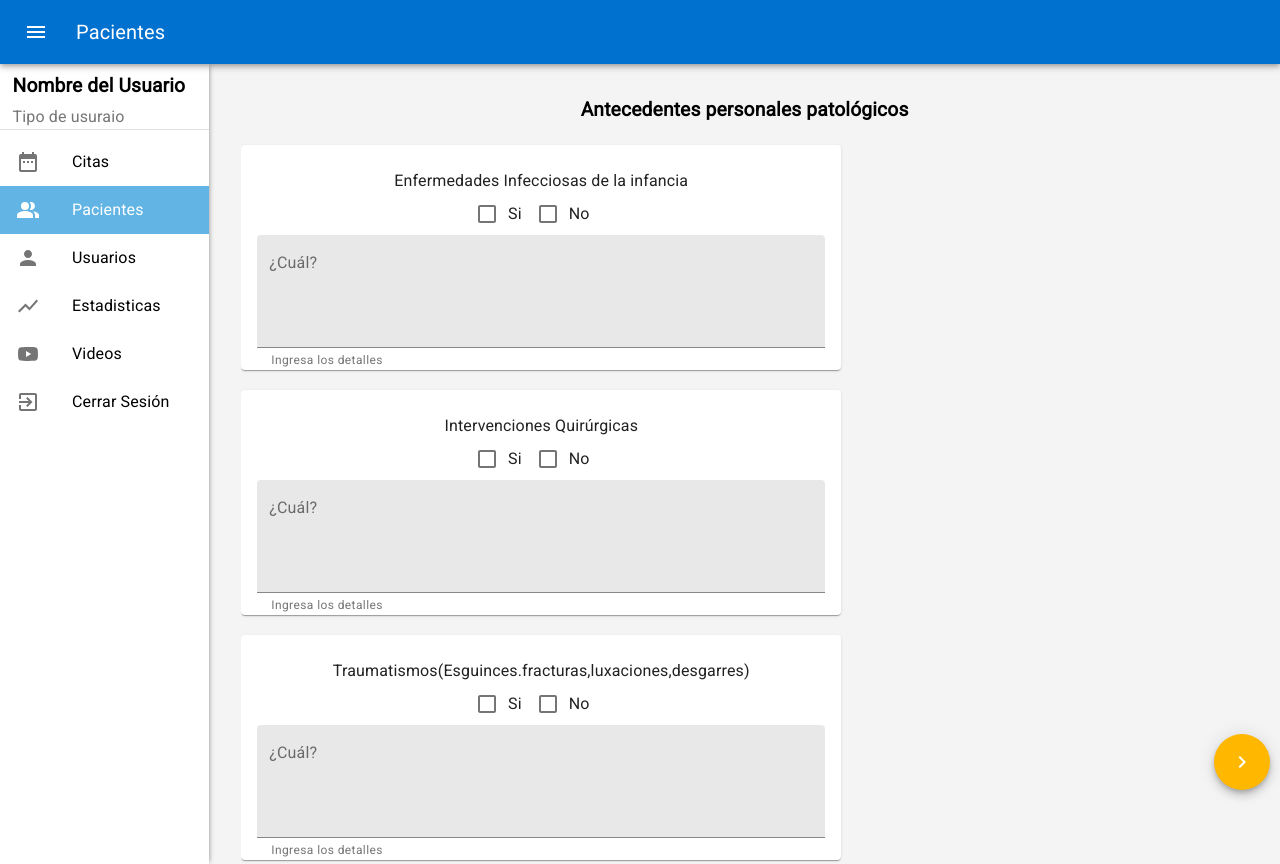
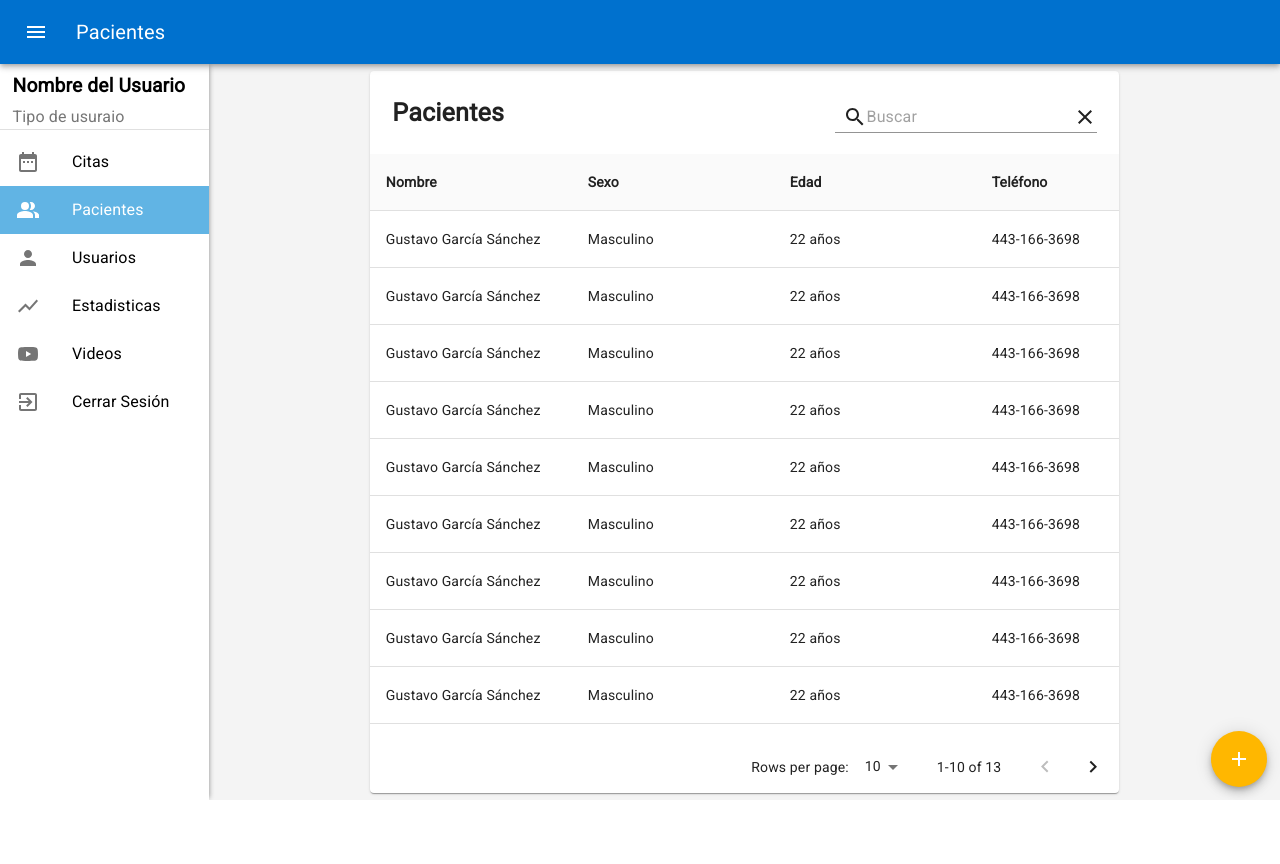
Before and after one commit to LeiWithP/cufri, a React (Create React App) app: page /Patients in a window 1280 px wide. After the commit the page ends 800 px from the top, so only its background shows below. Built offline with nearby package versions, Linux system fonts and the light colour scheme.

Commit message:
union de pantallas de pacientes

```diff
--- a/src/App.js
+++ b/src/App.js
@@ -2,7 +2,7 @@ import React from 'react';
 import Login from './Login/Login';
 import Main from './MainPage/MainPage';
 import Dates from './Dates/Dates';
-import Patients from './Patients/Record/Patologicrecord';
+import Patients from './Patients/Patients';
 import Recordp1 from './Patients/Record/Identification';
 import Recordp2 from './Patients/Record/Familiarantecedents';
 import Recordp3 from './Patients/Record/Nopatologicantecedents';
--- a/src/Patients/Patients.jsx
+++ b/src/Patients/Patients.jsx
@@ -1,101 +1,87 @@
-/*import React from 'react';
-import AppBar from '../Components/AppBar';
-import SideMenu from '../Components/SideMenu';
-import Paper from '@material-ui/core/Paper';
-import SearchIcon from '@material-ui/icons/Search';
-import ClearIcon from '@material-ui/icons/Clear';
-import Table from '@material-ui/core/Table';
-import TableBody from '@material-ui/core/TableBody';
-import TableCell from '@material-ui/core/TableCell';
-import TableContainer from '@material-ui/core/TableContainer';
-import TableHead from '@material-ui/core/TableHead';
-import TablePagination from '@material-ui/core/TablePagination';
-import TableRow from '@material-ui/core/TableRow';
-//import { makeStyles, Typography, TextField, InputAdornment, TableHead, TableRow } from '@material-ui/core';
-import { makeStyles } from '@material-ui/core/styles';
-import { TextField, InputAdornment, Typography } from '@material-ui/core';
-import IconButton from '@material-ui/core/IconButton';
-import EditIcon from '@material-ui/icons/Edit';
-import DeleteForeverIcon from '@material-ui/icons/DeleteForever';
+import React from 'react';
+import Content from '../Components/Content';
+import Paper from "@material-ui/core/Paper";
+import Typography from "@material-ui/core/Typography";
+import SearchIcon from "@material-ui/icons/Search";
+import ClearIcon from "@material-ui/icons/Clear";
+import Table from "@material-ui/core/Table";
+import TableBody from "@material-ui/core/TableBody";
+import TableCell from "@material-ui/core/TableCell";
+import TableContainer from "@material-ui/core/TableContainer";
+import TableHead from "@material-ui/core/TableHead";
+import TablePagination from "@material-ui/core/TablePagination";
+import TableRow from "@material-ui/core/TableRow";
+import { makeStyles } from "@material-ui/core/styles";
+import { TextField, InputAdornment } from "@material-ui/core";
+import IconButton from "@material-ui/core/IconButton";
+import EditIcon from "@material-ui/icons/Edit";
+import {useHistory} from 'react-router-dom';
+import Fab from "@material-ui/core/Fab";
+import AddIcon from "@material-ui/icons/Add";
+import DeleteForeverIcon from "@material-ui/icons/DeleteForever";
+
+const useStyles = makeStyles(theme => ({
+  root: {
+    width: "70%",
+    alignSelf: "center"
+  },
+  container: {
+    maxHeight: 587
+  },
+  title: {
+    flexGrow: 1
+  },
+  formulario: {
+    display: "flex",
+    flexDirection: "column",
+    alignSelf: "center"
+  }
+}));
 
 const columns = [
   {
-    id: 'Nombre del paciente',
-    label: 'Nombre del paciente',
+    id: "Nombre",
+    label: "Nombre",
     minWidth: 170,
-    align: 'left',
+    align: "left"
+  },
+  { id: "Sexo", label: "Sexo", minWidth: 170, align: "left" },
+  {
+    id: "Edad",
+    label: "Edad",
+    minWidth: 170,
+    align: "left",
+    format: value => value.toLocaleString()
   },
   {
-    id: 'Sexo',
-    label: 'Sexo',
+    id: "Teléfono",
+    label: "Teléfono",
     minWidth: 170,
-    align: 'left',
+    align: "left",
+    format: value => value.toLocaleString()
   },
   {
-    id: 'Edad',
-    label: 'Edad',
+    id: "Acciones",
+    label: "Acciones",
     minWidth: 170,
-    align: 'left',
-    format: value => value.toLocaleString(),
-  },
-  {
-    id: 'Teléfono',
-    label: 'Teléfono',
-    minWidth: 170,
-    align: 'left',
-    format: value => value.toLocaleString(),
-  },
-  {
-    id: 'Acciones',
-    label: 'Acciones',
-    minWidth: 170,
-    align: 'left',
-    format: value => value.toLocaleString(),
+    align: "left",
+    format: value => value.toLocaleString()
   }
 ];
+ const rows = [1,2,3,4,5,6,7,8,9,10,11,12,13]
 
-function createData(Nombre_paciente, Sexo, Edad, Telefono, Acciones) {
-  return {Nombre_paciente, Sexo, Edad, Telefono, Acciones};
-}
-
-const rows = [
-  createData("Gustavo García Sánchez", "Masculino", "22 años", "443-166-3698"),
-  createData("Gustavo García Sánchez", "Masculino", "22 años", "443-166-3698"),
-  createData("Gustavo García Sánchez", "Masculino", "22 años", "443-166-3698"),
-  createData("Gustavo García Sánchez", "Masculino", "22 años", "443-166-3698"),
-  createData("Gustavo García Sánchez", "Masculino", "22 años", "443-166-3698"),
-  createData("Gustavo García Sánchez", "Masculino", "22 años", "443-166-3698"),
-  createData("Gustavo García Sánchez", "Masculino", "22 años", "443-166-3698"),
-  createData("Gustavo García Sánchez", "Masculino", "22 años", "443-166-3698"),
-  createData("Gustavo García Sánchez", "Masculino", "22 años", "443-166-3698"),
-  createData("Gustavo García Sánchez", "Masculino", "22 años", "443-166-3698"),
-];
-
-const useStyles = makeStyles(theme => ({
-  root: {
-    width: '60%',
-    alignSelf:"center",
-  },
-  container: {
-    maxHeight: 587,
-  },
-  title: {
-    flexGrow: 1,
-  }
-}));
-
-export default function Patients(){
-
-  const classes = useStyles();
+export default function Pacientes(){
+  const classes =useStyles();
+  const history = useHistory();
+  const [rowsPerPage, setRowsPerPage] = React.useState(10);
   const [page, setPage] = React.useState(0);
-  const [search,setSearch] = React.useState("");
-  const [rowsPerPage, setRowsPerPage] = React.useState(10);
+  const [search, setSearch] = React.useState("");
+  const handleChangePage = (event, newPage) => {
+    setPage(newPage);
+  };
   const handleSearch = event => {
     event.preventDefault();
     setSearch(event.target.value);
-  }
-  const handleChangePage = (event, newPage) => {
-    setPage(newPage);
   };
   const handleChangeRowsPerPage = event => {
     setRowsPerPage(+event.target.value);
@@ -104,17 +90,35 @@ export default function Patients(){
   const handleClear = e => {
     console.log(search);
     setSearch("");
-  }
-
+  };
   return(
-        <div style={{height:"100vh",display:"flex",flexDirection:"column",flexWrap:"nowrap"}}>
-            <AppBar nombre="Pacientes"/>
-            <div style={{display:"flex",flexDirection:"row",flexWrap:"nowrap",width:"100%",height:"100%"}}>
-            <SideMenu select="pacientes" />
-            <div style={{width:"100%",backgroundColor:"#F4F4F4",display:"flex",flexDirection:"column",justifyContent:"center" }}>
+    <Content nombre="Pacientes" select="pacientes">
+       <div
+        style={{
+          width: "100%",
+          backgroundColor: "#F4F4F4",
+          display: "flex",
+          flexDirection: "column",
+          justifyContent: "center"
+        }}
+      >
          <Paper className={classes.root}>
-                <span style={{width:"100%",display:"flex",flexDirection:"row",justifyContent:"space-between"}}>
-                  <Typography style = {{fontSize:"25px",fontWeight:"bolder",fontFamily:"Roboto",margin:"3%"}}>
+         <span
+            style={{
+              width: "100%",
+              display: "flex",
+              flexDirection: "row",
+              justifyContent: "space-between"
+            }}
+          >
+            <Typography
+              style={{
+                fontSize: "25px",
+                fontWeight: "bolder",
+                fontFamily: "Roboto",
+                margin: "3%"
+              }}
+            >
               Pacientes
             </Typography>
             <TextField
@@ -124,26 +128,28 @@ export default function Patients(){
               value={search}
               onChange={handleSearch}
               InputProps={{
-                      startAdornment:(
+                startAdornment: (
                   <InputAdornment position="end">
-                          <SearchIcon/>
+                    <SearchIcon />
                   </InputAdornment>
                 ),
-                      endAdornment:(
-                        <InputAdornment position="end" style={{cursor:"pointer"}} onClick={handleClear}>
-                          <ClearIcon/>
+                endAdornment: (
+                  <InputAdornment
+                    position="end"
+                    style={{ cursor: "pointer" }}
+                    onClick={handleClear}
+                  >
+                    <ClearIcon />
                   </InputAdornment>
                 )
               }}
               style={{
-                      color:"#e0e0e0",
-                      alignSelf:"center",
-                      marginRight:"3%",
-                      width:"35%"
+                color: "#e0e0e0",
+                alignSelf: "center",
+                marginRight: "3%",
+                width: "35%"
               }}
-                  >
-
-                  </TextField>
+            />
           </span>
           <TableContainer className={classes.container}>
             <Table stickyHeader aria-label="sticky table">
@@ -153,7 +159,10 @@ export default function Patients(){
                     <TableCell
                       key={column.id}
                       align={column.align}
-                            style={{minWidth: column.minWidth,fontWeight: 'bold'}}
+                      style={{
+                        minWidth: column.minWidth,
+                        fontWeight: "bold"
+                      }}
                     >
                       {column.label}
                     </TableCell>
@@ -161,42 +170,70 @@ export default function Patients(){
                 </TableRow>
               </TableHead>
               <TableBody>
-                      {rows.slice(page * rowsPerPage, page * rowsPerPage + rowsPerPage).map(row => {
+                {rows
+                  .slice(page * rowsPerPage, page * rowsPerPage + rowsPerPage)
+                  .map(row => {
                     return (
-                          <TableRow hover role="checkbox" tabIndex={-1} key={row.code}>
+                      <TableRow
+                        hover
+                        role="checkbox"
+                        tabIndex={-1}
+                        key={row.code}
+                      >
                         <TableCell>Gustavo García Sánchez</TableCell>
                         <TableCell>Masculino</TableCell>
                         <TableCell>22 años</TableCell>
                         <TableCell>443-166-3698</TableCell>
                         <TableCell>
-                              <IconButton color="inherit" aria-label="edit" style={{padding:0,marginRight:"13%"}} >
-                                <EditIcon/>
+                          <IconButton
+                            color="inherit"
+                            aria-label="edit"
+                            style={{ padding: 0, marginRight: "13%" }}
+                          >
+                            <EditIcon />
                           </IconButton>
-                              <IconButton color="inherit" aria-label="edit" style={{padding:0,marginRight:"13%"}} >
-                                <DeleteForeverIcon/>
+                          <IconButton
+                            color="inherit"
+                            aria-label="edit"
+                            style={{ padding: 0, marginRight: "13%" }}
+                          >
+                            <DeleteForeverIcon />
                           </IconButton>
                         </TableCell>
                       </TableRow>
-                        )
+                    );
                   })}
               </TableBody>
             </Table>
           </TableContainer>
           <TablePagination
-                  rowsPerPageOptions={[10,5, {label: 'All', value: -1}]}
+            rowsPerPageOptions={[10, 5, { label: "All", value: -1 }]}
             component="div"
             count={rows.length}
             rowsPerPage={rowsPerPage}
             page={page}
             onChangePage={handleChangePage}
             onChangeRowsPerPage={handleChangeRowsPerPage}
+          />
+         </Paper>
+         <Fab
+          color="primary"
+          aria-label="add"
+          onClick={()=>{
+            history.push("/Patients/Ficha de identificacion")
+          }}
+          style={{
+            alignSelf: "flex-end",
+            backgroundColor: "#FFB700",
+            marginRight: "1%",
+            marginBottom: "1%",
+            position: "absolute",
+            bottom: 0
+          }}
         >
-                </TablePagination>
-              </Paper>
+          <AddIcon />
+        </Fab>
       </div>
-            </div>
-        </div>
+    </Content>
   );
 }
-
-*/
--- a/src/Patients/Record/Familiarantecedents.jsx
+++ b/src/Patients/Record/Familiarantecedents.jsx
@@ -5,6 +5,7 @@ import {Typography} from "@material-ui/core";
 import Cardexp from '../../Components/Cardrecord';
 import NavigateNextIcon from '@material-ui/icons/NavigateNext';
 import Fab from "@material-ui/core/Fab";
+import {useHistory} from 'react-router-dom'
 
 const useStyles = makeStyles(theme => ({
   title: {
@@ -48,7 +49,10 @@ const Padecimientos =[
 
 export default function Antecedentes() {
   const classes = useStyles();
-
+  const history = useHistory();
+  const handleNext= ()=>{
+    history.push("/Patients/Antecedentes no patologicos")
+  }
   return (
     <Content nombre="Pacientes" select="pacientes">
       <div
@@ -70,6 +74,7 @@ export default function Antecedentes() {
         <Fab
           color="primary"
           aria-label="next"
+          onClick={handleNext}
           style={{
             alignSelf: "flex-end",
             backgroundColor: "#FFB700",
--- a/src/Patients/Record/Generalrecord.jsx
+++ b/src/Patients/Record/Generalrecord.jsx
@@ -7,6 +7,7 @@ import Fab from "@material-ui/core/Fab";
 import Cardyesno from '../../Components/Yesnocard';
 import CardnP from '../../Components/Cardnopatologic';
 import Cardtext from '../../Components/Textcard';
+import {useHistory} from 'react-router-dom';
 
 const useStyles = makeStyles(theme => ({
     title: {
@@ -52,6 +53,10 @@ const Otros =[
 ]
 export default function Genecorecord(){
 const classes = useStyles();
+const history = useHistory();
+const handleNext = ()=>{
+  history.push("/Patients/Examen físico")
+}
   return (
     <Content nombre="Pacientes" select="pacientes">
       <div
@@ -85,6 +90,7 @@ const classes = useStyles();
         <Fab
           color="primary"
           aria-label="next"
+          onClick={handleNext}
           style={{
             alignSelf: "flex-end",
             backgroundColor: "#FFB700",
--- a/src/Patients/Record/Ginecoobstetricrecord.jsx
+++ b/src/Patients/Record/Ginecoobstetricrecord.jsx
@@ -5,6 +5,7 @@ import {Typography} from "@material-ui/core";
 import NavigateNextIcon from '@material-ui/icons/NavigateNext';
 import Fab from "@material-ui/core/Fab";
 import Cardgineco from '../../Components/Cardgineco'
+import {useHistory} from 'react-router-dom';
 
 const useStyles = makeStyles(theme => ({
     title: {
@@ -34,6 +35,10 @@ const useStyles = makeStyles(theme => ({
 ]
 export default function Genecorecord(){
 const classes = useStyles();
+const history = useHistory();
+const handleNext= ()=>{
+  history.push("/Patients/Aspectos generales")
+}
   return (
     <Content nombre="Pacientes" select="pacientes">
       <div
@@ -55,6 +60,7 @@ const classes = useStyles();
         <Fab
           color="primary"
           aria-label="next"
+          onClick={handleNext}
           style={{
             alignSelf: "flex-end",
             backgroundColor: "#FFB700",
--- a/src/Patients/Record/Identification.jsx
+++ b/src/Patients/Record/Identification.jsx
@@ -9,6 +9,7 @@ import FormControl from "@material-ui/core/FormControl";
 import FormHelperText from "@material-ui/core/FormHelperText";
 import InputLabel from "@material-ui/core/InputLabel";
 import MenuItem from "@material-ui/core/MenuItem";
+import {useHistory} from 'react-router-dom'
 
 const useStyles = makeStyles(theme => ({
   card: {
@@ -40,6 +41,7 @@ const useStyles = makeStyles(theme => ({
 
 export default function Fichaidentificacion() {
   const classes = useStyles();
+  const history = useHistory();
   /*
   * State donde se guardan todos los valores de los campos
   */
@@ -73,6 +75,9 @@ export default function Fichaidentificacion() {
   const handleChange = prop => event => {
     setValues({ ...values, [prop]: event.target.value });
   };
+  const handleSubmit = ()=>{
+    history.push("/Patients/Antecedentes familiares")
+  }
   return (
     <Content nombre="Pacientes" select="pacientes">
       <div
@@ -89,6 +94,8 @@ export default function Fichaidentificacion() {
         <Card className={classes.card}>
           <CardContent>
             <form
+              id="formulario"
+              onSubmit={handleSubmit}
               style={{
                 width: "100%",
                 height: "100%",
@@ -310,6 +317,8 @@ export default function Fichaidentificacion() {
         <Fab
           color="primary"
           aria-label="next"
+          type="submit"
+          form="formulario"
           style={{
             alignSelf: "flex-end",
             backgroundColor: "#FFB700",
--- a/src/Patients/Record/Nopatologicantecedents.jsx
+++ b/src/Patients/Record/Nopatologicantecedents.jsx
@@ -8,6 +8,7 @@ import Checkbox from "@material-ui/core/Checkbox";
 import FormControlLabel from "@material-ui/core/FormControlLabel";
 import Fab from "@material-ui/core/Fab";
 import CardnP from '../../Components/Cardnopatologic';
+import {useHistory} from 'react-router-dom';
 
 const useStyles = makeStyles(theme => ({
     title: {
@@ -49,7 +50,11 @@ const useStyles = makeStyles(theme => ({
 ]
 export default function Nopatologic(){
     const classes=useStyles();
+    const history =useHistory();
     const [confirmacion,setConfirmacion]=React.useState("");
+    const handleNext = ()=>{
+      history.push("/Patients/Antecedentes patologicos")
+    }
     return(
         <Content nombre="Pacientes" select="pacientes">
              <div
@@ -98,6 +103,7 @@ export default function Nopatologic(){
         <Fab
           color="primary"
           aria-label="next"
+          onClick={handleNext}
           style={{
             alignSelf: "flex-end",
             backgroundColor: "#FFB700",
--- a/src/Patients/Record/Patologicrecord.jsx
+++ b/src/Patients/Record/Patologicrecord.jsx
@@ -5,6 +5,7 @@ import Content from '../../Components/Content'
 import NavigateNextIcon from '@material-ui/icons/NavigateNext';
 import Fab from "@material-ui/core/Fab";
 import CardnP from '../../Components/Cardnopatologic';
+import {useHistory} from 'react-router-dom';
 
 const useStyles = makeStyles(theme => ({
     title: {
@@ -38,6 +39,10 @@ const useStyles = makeStyles(theme => ({
 ]
 export default function Nopatologic(){
     const classes=useStyles();
+    const history = useHistory();
+    const handleNext = ()=>{
+      history.push("/Patients/Antecedentes Gineco-obstetricos")
+    }
     return(
         <Content nombre="Pacientes" select="pacientes">
              <div
@@ -59,6 +64,7 @@ export default function Nopatologic(){
         <Fab
           color="primary"
           aria-label="next"
+          onClick={handleNext}
           style={{
             alignSelf: "flex-end",
             backgroundColor: "#FFB700",
--- a/src/Patients/Record/Physicalexam.jsx
+++ b/src/Patients/Record/Physicalexam.jsx
@@ -4,6 +4,7 @@ import { Typography, Card, TextField } from "@material-ui/core";
 import Content from "../../Components/Content";
 import NavigateNextIcon from "@material-ui/icons/NavigateNext";
 import Fab from "@material-ui/core/Fab";
+import {useHistory} from 'react-router-dom';
 
 const useStyles = makeStyles(theme => ({
   title: {
@@ -81,6 +82,7 @@ const mi=[
 ]
 export default function Pysicalexam() {
   const classes = useStyles();
+  const history = useHistory();
   const [values, setValues] = React.useState({
     "T.A": "",
     "F.C": "",
@@ -121,6 +123,9 @@ export default function Pysicalexam() {
     "Tobillo":"",
     "Pie(Pie equino, plano, cavo)":""
   });
+  const handleNext =()=>{
+    history.push("/patients")
+  }
   return (
     <Content nombre="Pacientes" select="pacientes">
       <div
@@ -250,6 +255,7 @@ export default function Pysicalexam() {
         <Fab
           color="primary"
           aria-label="next"
+          onClick={handleNext}
           style={{
             alignSelf: "flex-end",
             backgroundColor: "#FFB700",
```
Lines whose indentation alone changed are shown as unchanged.
